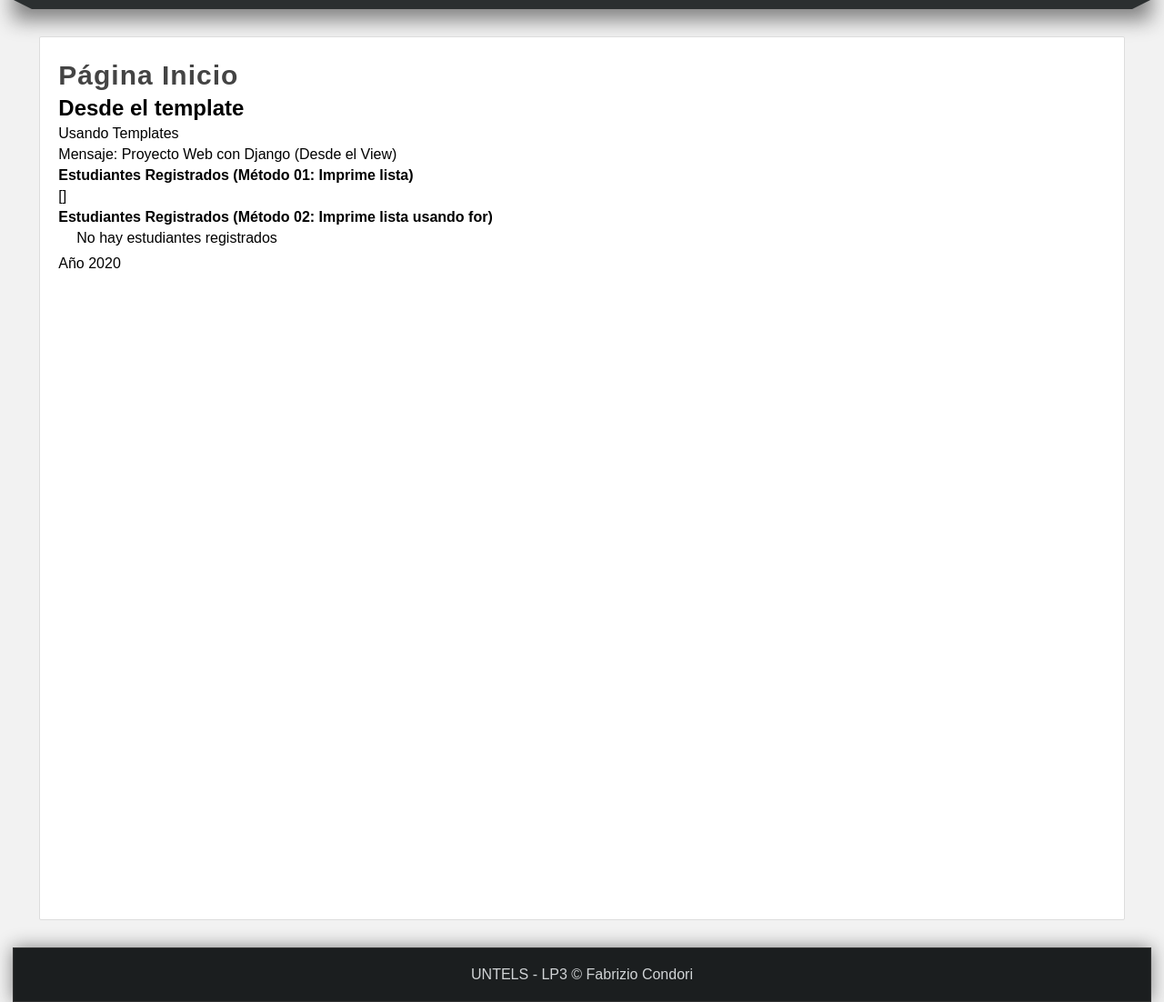
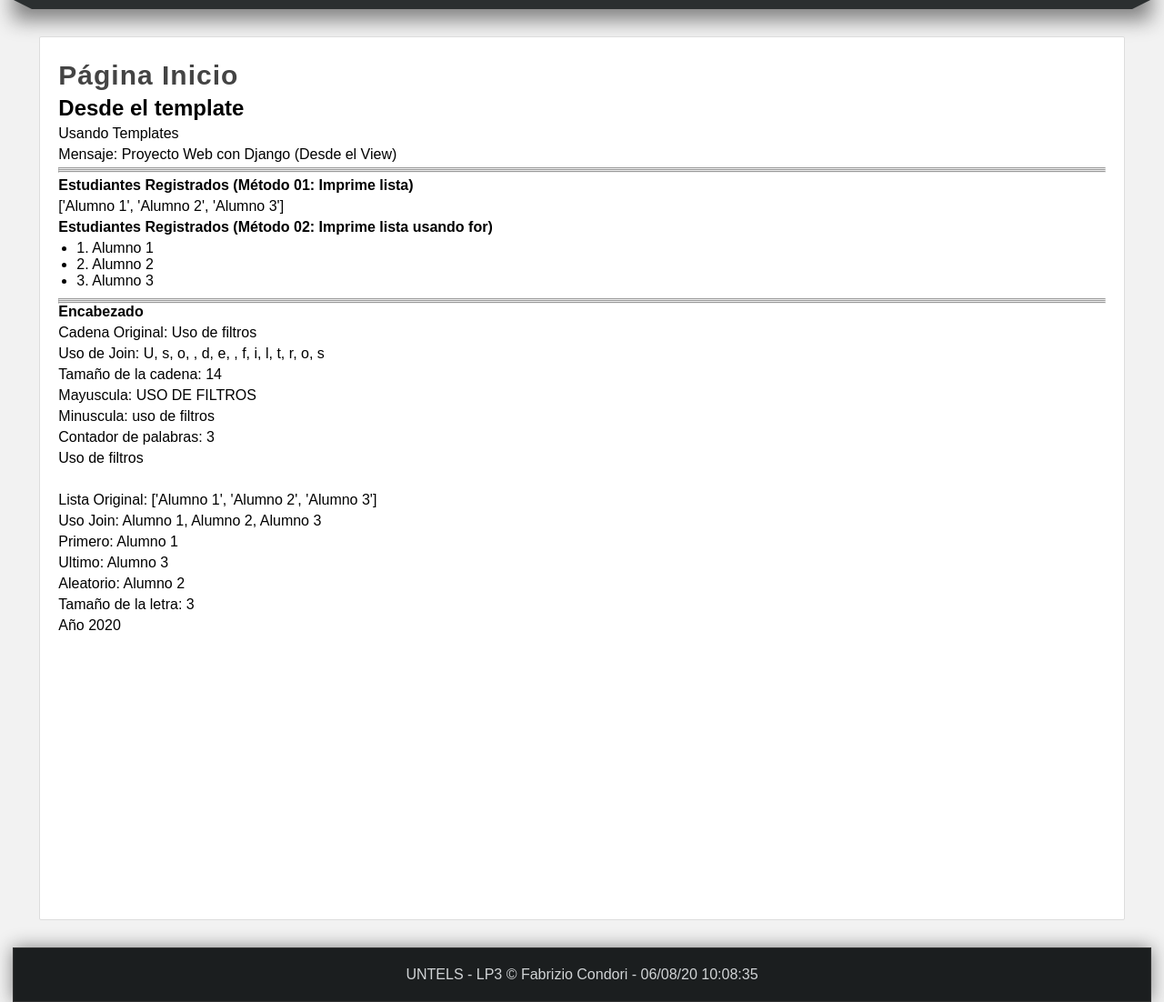
Before and after one commit to Fabrizio99/Django-project---learning, a Django app: page / in a window 1280 px wide. Shown: the part 182-1284 px from the top of the page at 91% size. Run offline with Django 3.2, Linux system fonts and the light colour scheme.

Commit message:
new changes

```diff
--- /dev/null
+++ b/miapp/templates/filtros.html
@@ -0,0 +1,19 @@
+<hr>
+<hr>
+<hr>
+<strong>Encabezado</strong>
+<br>
+<p>Cadena Original: {{encabezado|default:"Sección sin título"}}</p>
+<p>Uso de Join: {{encabezado|join:', '}}</p>
+<p>Tamaño de la cadena: {{encabezado|length}}</p>
+<p>Mayuscula: {{encabezado|upper}}</p>
+<p>Minuscula: {{encabezado|lower}}</p>
+<p>Contador de palabras: {{encabezado|wordcount}}</p>
+<p>{{encabezado}}</p>
+<br>
+<p>Lista Original: {{estudiantes}}</p>
+<p>Uso Join: {{estudiantes|join:', '}}</p>
+<p>Primero: {{estudiantes|first}}</p>
+<p>Ultimo: {{estudiantes|last}}</p>
+<p>Aleatorio: {{estudiantes|random}}</p>
+<p>Tamaño de la letra: {{estudiantes|length}}</p>
--- a/miapp/templates/index.html
+++ b/miapp/templates/index.html
@@ -15,15 +15,8 @@
 {% else %}
 <strong>El mensaje no tiene contenido</strong>
 {% endif %}
-<p><strong>Estudiantes Registrados (Método 01: Imprime lista)</strong></p>
-{{estudiantes}}
-<p><strong>Estudiantes Registrados (Método 02: Imprime lista usando for)</strong></p>
-<ul reverse>
-{% for estudiante in estudiantes %}
-<li>{{forloop.counter}}.   {{estudiante}}</li>
-{% empty %}
-<p>No hay estudiantes registrados</p>
-{% endfor %}
-</ul>
+
+{% include 'listado_estudiantesregistrados.html' with encabezado="Estudiantes Registrados" %}
+{% include 'filtros.html' with encabezado="Uso de filtros" %}
 <p>Año 2020</p>
 {% endblock %}
--- a/miapp/templates/layout.html
+++ b/miapp/templates/layout.html
@@ -22,13 +22,13 @@
     <nav>
         <ul>
             <li>
-                <a href="/inicio">Inicio</a>
+                <a href="{% url 'inicio'%}">Inicio</a>
             </li>
             <li>
-                <a href="/saludo">Mensaje de Saludo</a>
+                <a href="{% url 'saludo'%}">Mensaje de Saludo</a>
             </li>
             <li>
-                <a href="/rango">Mostrar los números</a>
+                <a href="{% url 'rango'%}">Mostrar los números</a>
             </li>
         </ul>
     </nav>
@@ -46,7 +46,7 @@
         </div>
     </div>
     <footer>
-        UNTELS - LP3 &COPY; Fabrizio Condori
+        UNTELS - LP3 &COPY; Fabrizio Condori - {% now "d/m/y h:m:s" %}
     </footer>
 
 </body>
--- /dev/null
+++ b/miapp/templates/listado_estudiantesregistrados.html
@@ -0,0 +1,13 @@
+<hr>
+<hr>
+<hr>
+<p><strong>{{encabezado}} (Método 01: Imprime lista)</strong></p>
+{{estudiantes}}
+<p><strong>{{encabezado}} (Método 02: Imprime lista usando for)</strong></p>
+<ul reverse>
+    {% for estudiante in estudiantes %}
+        <li>{{forloop.counter}}.   {{estudiante}}</li>
+    {% empty %}
+        <p>No hay estudiantes registrados</p>
+    {% endfor %}
+</ul>
--- a/miapp/views.py
+++ b/miapp/views.py
@@ -4,7 +4,7 @@ from django.shortcuts import render,HttpResponse,redirect
 layout="""
 """
 def index(request):
-    estudiantes = []
+    estudiantes = ['Alumno 1','Alumno 2','Alumno 3']
     return render(request,'index.html',{
         'titulo'      : 'Inicio',
         'mensaje'     : 'Proyecto Web con Django (Desde el View)',
```
